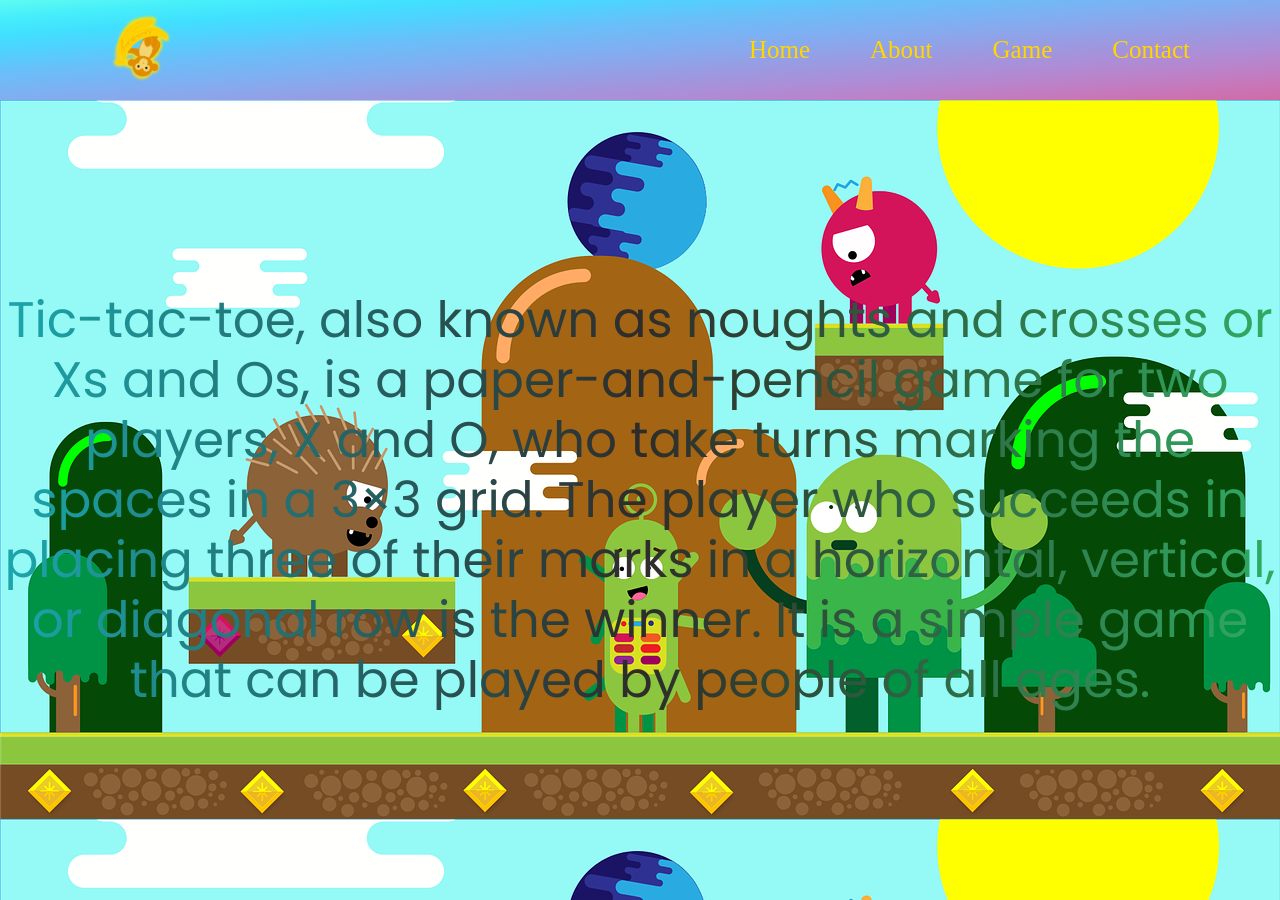
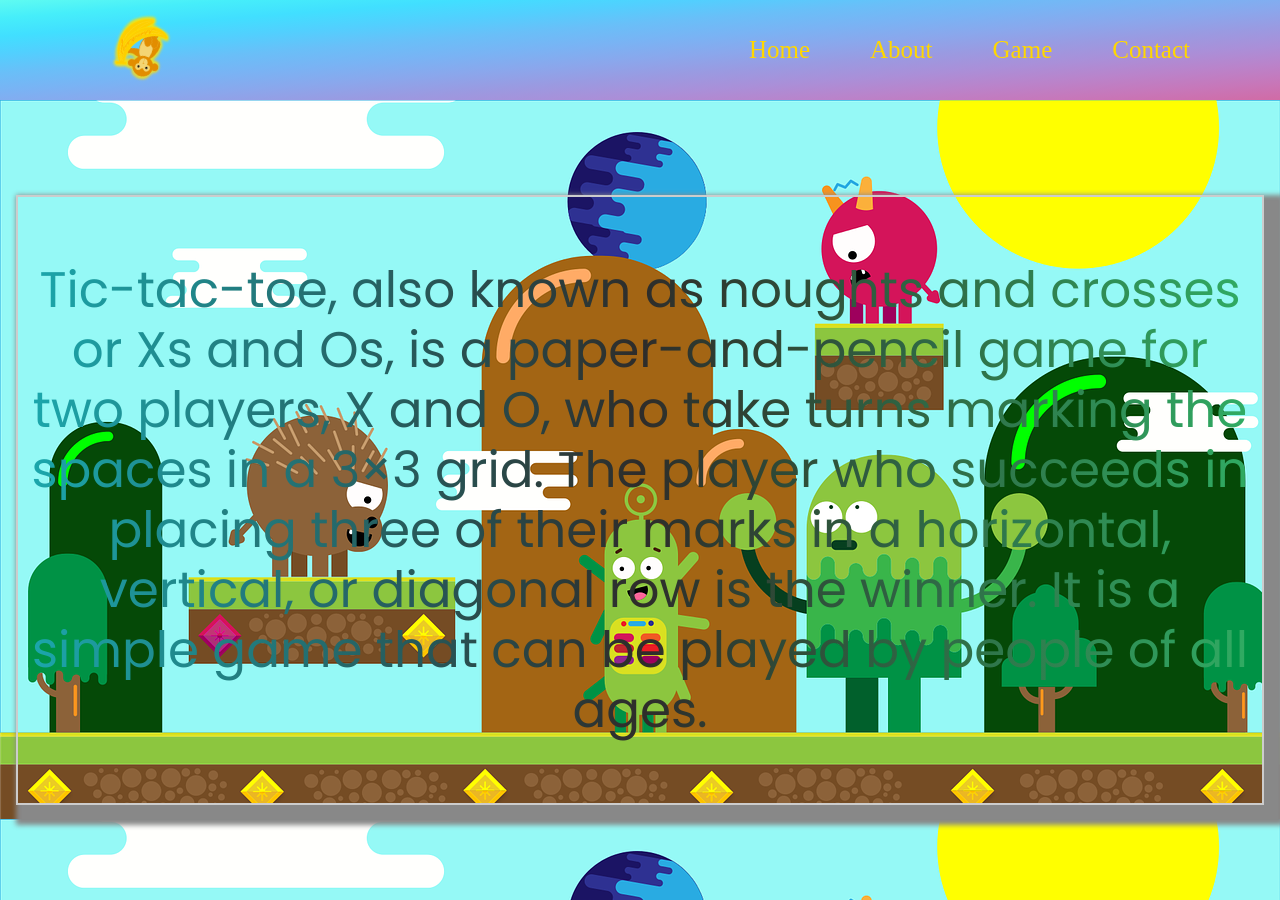
Before and after one commit to pcodesdev/tictactoe, a React (Create React App) app: page / in a window 1280 px wide. Built offline with nearby package versions, Linux system fonts and the light colour scheme.

Commit message:
created a header banner

```diff
--- a/src/components/header/Header.css
+++ b/src/components/header/Header.css
@@ -5,6 +5,14 @@
     background-image: url('../../assets/bg.png');
     width: 100%;
     height: 100vh;
+}
+
+.header__div {
+    width: 100%;
+    padding: 0.7rem;
+    margin: 1rem;
+    border: 2px solid #ccc;
+    box-shadow: 10px 10px 5px 10px #888;
 }
 
 .header__text {
@@ -25,5 +33,6 @@
         line-height: 22px;
         padding: 5px;
         text-align: justify;
+        letter-spacing: 2px;
     }
 }
--- a/src/components/header/Header.js
+++ b/src/components/header/Header.js
@@ -5,7 +5,9 @@ function Header(props) {
     return (
         <header>
             <div className="header" id='about'>
-                <p className="header__text">Tic-tac-toe, also known as noughts and crosses or Xs and Os, is a paper-and-pencil game for two players, X and O, who take turns marking the spaces in a 3×3 grid. The player who succeeds in placing three of their marks in a horizontal, vertical, or diagonal row is the winner. It is a simple game that can be played by people of all ages.</p>
+                <div className='header__div'>
+                    <p className="header__text">Tic-tac-toe, also known as noughts and crosses or Xs and Os, is a paper-and-pencil game for two players, X and O, who take turns marking the spaces in a 3×3 grid. The player who succeeds in placing three of their marks in a horizontal, vertical, or diagonal row is the winner. It is a simple game that can be played by people of all ages.</p>
+                </div>
             </div>
 
         </header>
```
